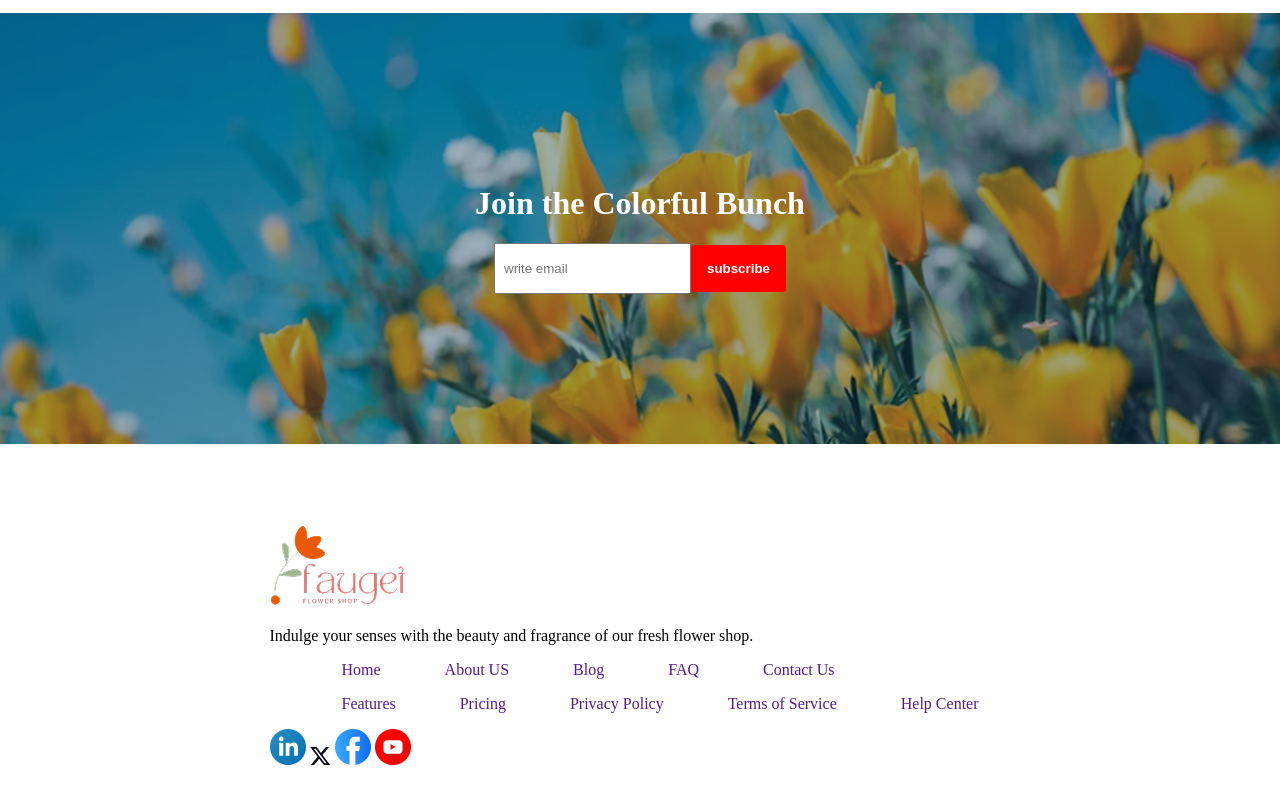
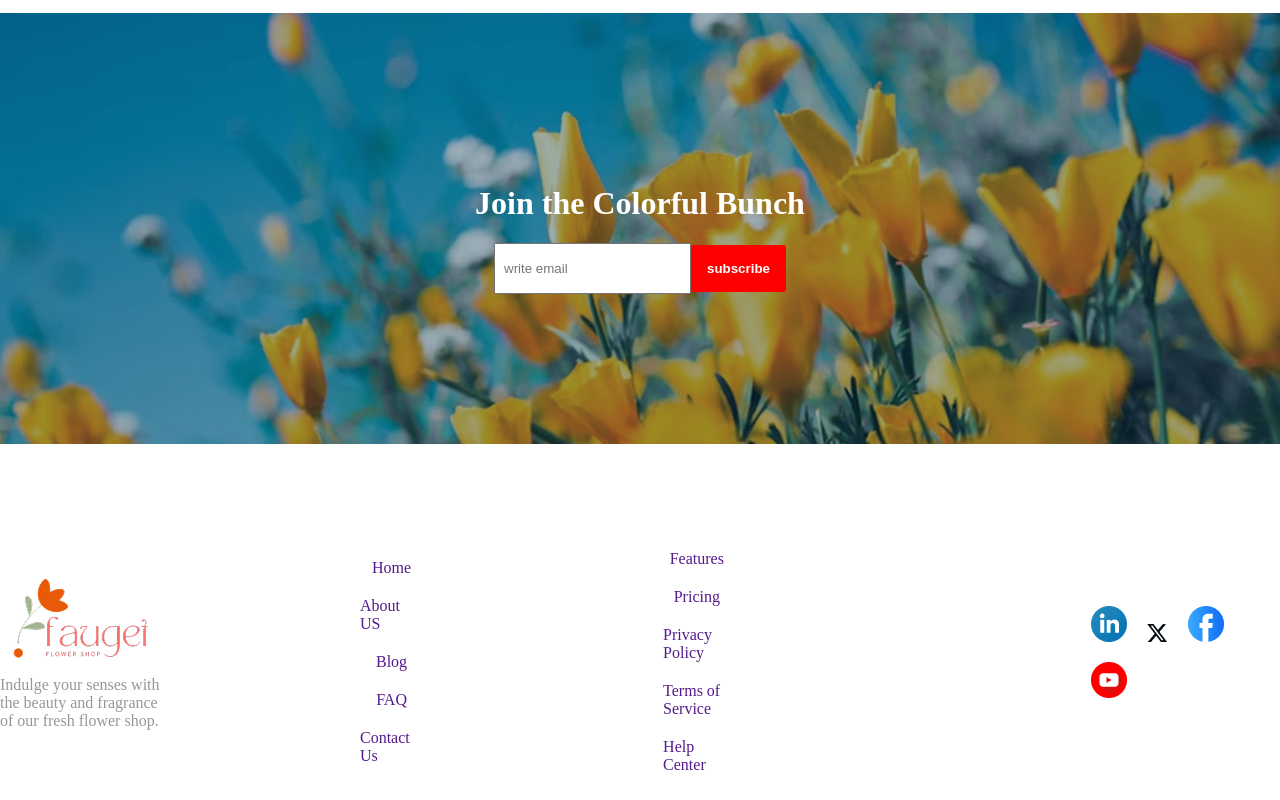
Before and after one commit to shoab92/Assignment-02, a plain HTML site: page index.html in a window 1280 px wide. Shown: the part 3055-3855 px from the top of the page. Before the commit the page ends 3824 px from the top, so only its background shows below. Drawn offline with Linux system fonts and the light colour scheme.

Commit message:
footer added with css

```diff
--- a/style.css
+++ b/style.css
@@ -244,3 +244,68 @@
         .mail {
             padding: 1rem 0.5rem;
         }
+
+        .one ul {
+            display: flex;
+            flex-direction: column;
+            justify-content: center;
+            align-items: center;
+        }
+
+        .one ul li {
+            margin: 10px 0;
+        }
+
+        .two ul {
+            display: flex;
+            flex-direction: column;
+            justify-content: center;
+            align-items: center;
+        }
+
+        .two ul li {
+            margin: 10px 25vh;
+        }
+
+        .left-btm {
+            display: flex;
+            flex-direction: column;
+            justify-content: left;
+            align-items: center;
+            margin-right: 20vh;
+        }
+
+        .left-btm p {
+            color: rgba(0, 0, 0, 0.411);
+            width: 10rem;
+            height: auto;
+        }
+
+        .mid-btm {
+            display: flex;
+            flex-direction: row;
+            justify-content: space-evenly;
+            align-items: center;
+        }
+
+        .icon {
+            display: flex;
+            flex-direction: row;
+            justify-content: space-evenly;
+        }
+
+        .three img {
+            margin: 0 1rem 1rem 0;
+        }
+
+        .three {
+            margin-left: 20vh;
+        }
+
+        footer {
+            display: flex;
+            flex-direction: row;
+            justify-content: space-between;
+            align-items: center;
+
+            }
```
